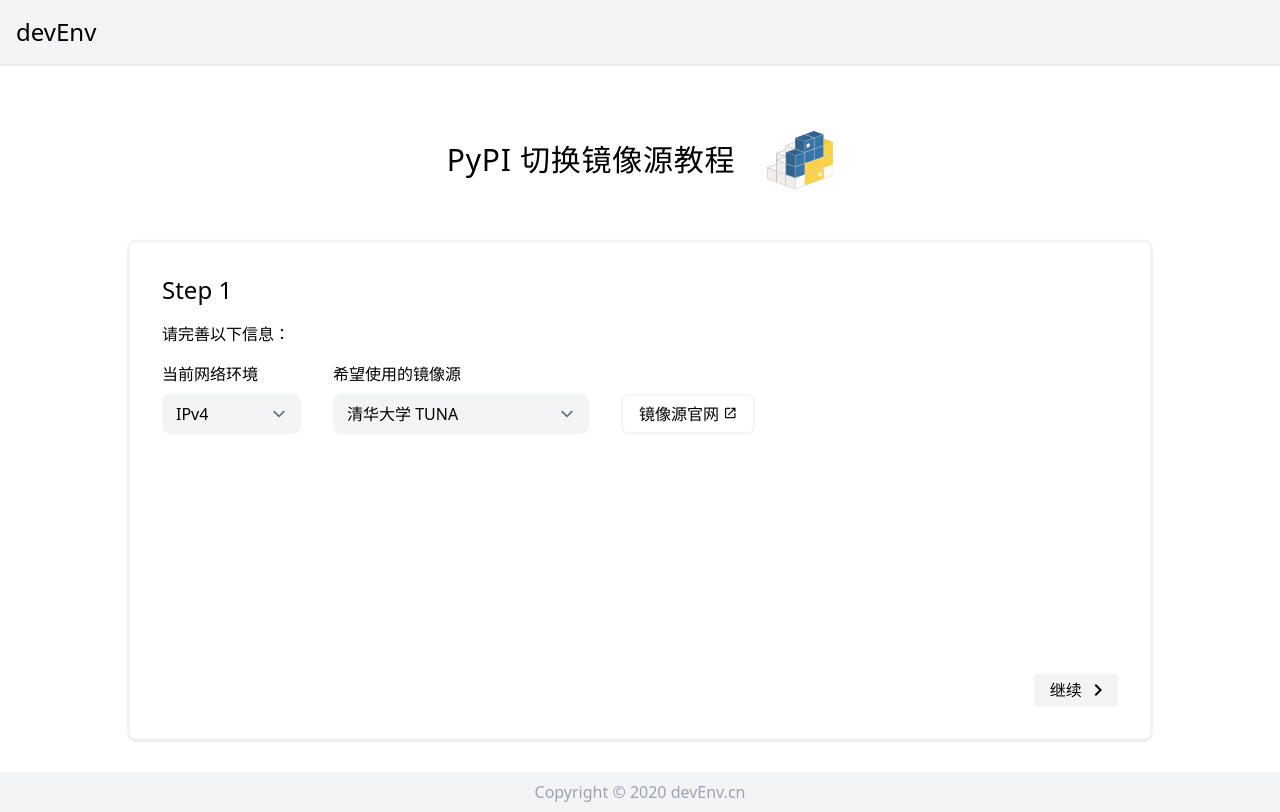
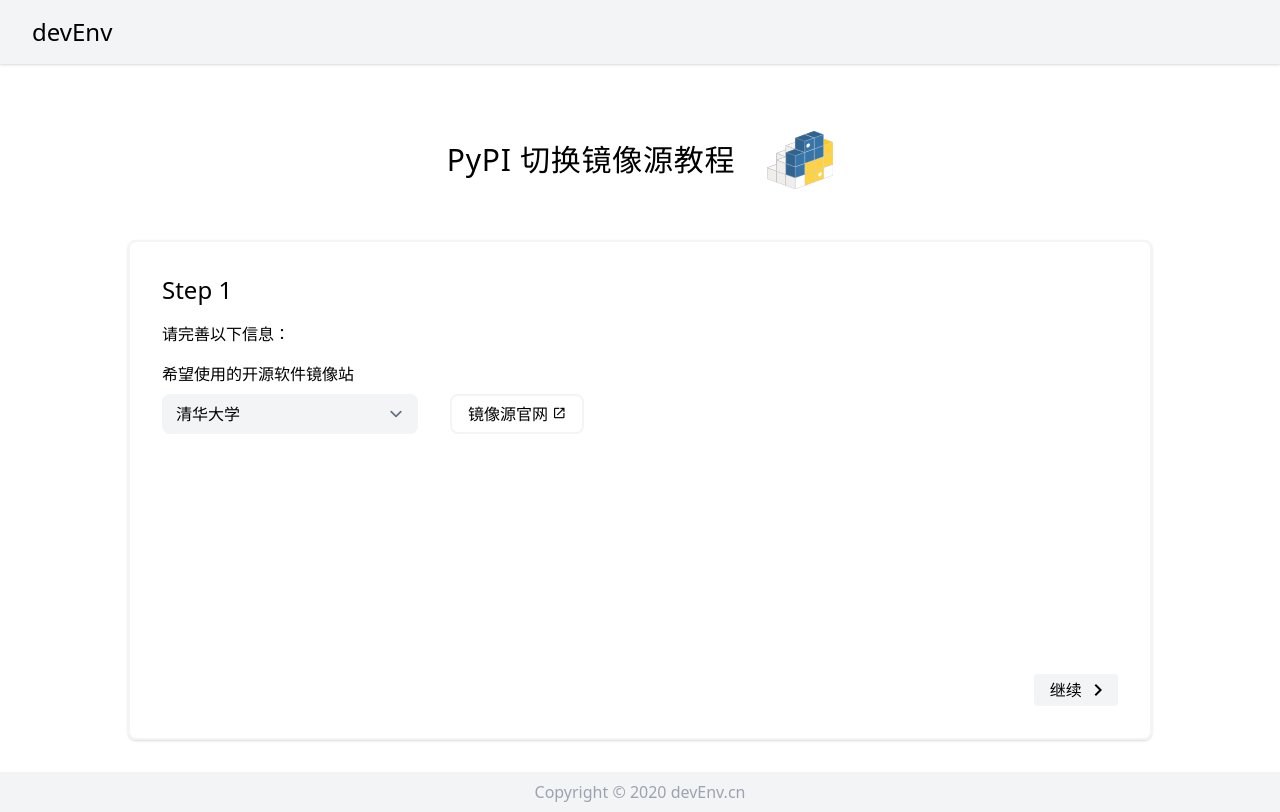
Before and after one commit to wtongze/devEnv, a Vue app: page /packages/pypi in a window 1280 px wide. Built offline with nearby package versions, Linux system fonts and the light colour scheme.

Commit message:
Extracting Select* component

```diff
--- a/src/App.vue
+++ b/src/App.vue
@@ -1,7 +1,7 @@
 <template>
   <div class="min-h-screen flex flex-col">
     <div class="bg-gray-100 shadow py-4">
-      <div class="container mx-auto px-4">
+      <div class="px-4 sm:px-8">
         <router-link to="/">
           <span class="text-2xl font-medium">devEnv</span>
         </router-link>
@@ -23,10 +23,10 @@
 </template>
 
 <script lang="ts">
-import { defineComponent } from 'vue';
+import { defineComponent } from "vue";
 
 export default defineComponent({
-  name: 'App',
+  name: "App",
 });
 </script>
 
--- /dev/null
+++ b/src/components/SelectMirror.vue
@@ -0,0 +1,47 @@
+<template>
+  <div class="select-mirror flex flex-wrap">
+    <div class="mr-8 mb-4">
+      <p class="mb-2 font-medium">希望使用的开源软件镜像站</p>
+      <select
+        class="w-auto md:w-64 select"
+        @change="$emit('update:modelValue', parseInt($event.target.value))"
+      >
+        <option
+          v-for="(mirror, index) in mirrors"
+          :key="mirror.name"
+          :value="index"
+          :selected="index === modelValue"
+        >
+          {{ mirror.name }}
+        </option>
+      </select>
+    </div>
+
+    <a
+      :href="mirrors[modelValue].website"
+      target="_blank"
+      class="self-end btn-outline rounded-lg py-3/2 mb-4"
+      >镜像源官网
+      <span class="material-icons align-baseline text-sm"> open_in_new </span>
+    </a>
+  </div>
+</template>
+
+<script lang="ts">
+import { defineComponent, PropType } from "vue";
+
+interface Mirror {
+  name: string;
+  website: string;
+  link: string;
+}
+
+export default defineComponent({
+  name: "SelectMirror",
+  props: {
+    modelValue: Number,
+    mirrors: Array as PropType<Mirror[]>,
+  },
+  emits: ["update:modelValue"],
+});
+</script>
--- /dev/null
+++ b/src/components/SelectNetwork.vue
@@ -0,0 +1,37 @@
+<template>
+  <div class="select-network">
+    <p class="mb-2 font-medium">当前网络环境</p>
+    <select
+      @change="$emit('update:modelValue', $event.target.value)"
+      class="select"
+    >
+      <option
+        v-for="network in networks"
+        :key="network"
+        :selected="network === modelValue"
+      >
+        {{ network }}
+      </option>
+    </select>
+  </div>
+</template>
+
+<script lang="ts">
+import { defineComponent } from "vue";
+
+export default defineComponent({
+  name: "SelectNetwork",
+  props: {
+    modelValue: {
+      type: String,
+      default: "IPv4",
+    },
+  },
+  emits: ["update:modelValue"],
+  data() {
+    return {
+      networks: ["IPv4", "IPv6", "IPv4 + IPv6"],
+    };
+  },
+});
+</script>
--- a/src/index.css
+++ b/src/index.css
@@ -33,6 +33,6 @@
   }
 
   .code {
-    @apply font-mono p-4 bg-gray-50 rounded-md text-sm overflow-x-auto whitespace-nowrap;
+    @apply font-mono p-4 bg-gray-50 text-gray-500 rounded-md text-sm overflow-x-auto whitespace-nowrap;
   }
 }
--- a/src/views/packages/PyPI.vue
+++ b/src/views/packages/PyPI.vue
@@ -9,43 +9,21 @@
       <guide-card-step :step="1">
         <h2 class="text-2xl mb-4">Step 1</h2>
         <p class="mb-4">请完善以下信息：</p>
-        <div class="flex flex-wrap">
-          <div class="mr-8 mb-4">
-            <p class="mb-2 font-medium">当前网络环境</p>
-            <select class="select">
-              <option value="IPv4">IPv4</option>
-              <option value="IPv6">IPv6</option>
-              <option value="IPv4+IPv6">IPv4 + IPv6</option>
-            </select>
-          </div>
-          <div class="mr-8 mb-4">
-            <p class="mb-2 font-medium">希望使用的镜像源</p>
-            <select class="w-auto md:w-64 select">
-              <option value="tsinghua">清华大学 TUNA</option>
-              <option value="IPv6">IPv6</option>
-              <option value="IPv4+IPv6">IPv4 + IPv6</option>
-            </select>
-          </div>
-          <div class="self-end btn-outline rounded-lg py-3/2 mb-4">
-            <a href="https://tuna.moe" target="_blank"
-              >镜像源官网
-              <span class="material-icons align-baseline text-sm">
-                open_in_new
-              </span>
-            </a>
-          </div>
-        </div>
+        <select-mirror
+          v-model="selectedMirror"
+          :mirrors="mirrors"
+        ></select-mirror>
       </guide-card-step>
       <guide-card-step :step="2">
         <h2 class="text-2xl mb-4">Step 2</h2>
         <p class="mb-2">打开命令行并执行以下命令：</p>
         <div class="code">
-          <p class="text-gray-500"># Python 2</p>
+          <p># Python 2</p>
           <p class="text-red-500">
             pip config set global.index-url https://tuna.moe
           </p>
           <br />
-          <p class="text-gray-500"># Python 3</p>
+          <p># Python 3</p>
           <p class="text-red-500">
             pip3 config set global.index-url https://tuna.moe
           </p>
@@ -56,19 +34,33 @@
 </template>
 
 <script lang="ts">
-import { defineComponent } from 'vue';
-import LOGO_PYPI from '../../assets/logos/pypi.svg';
-import TutorialTitle from '../../components/TutorialTitle.vue';
-import GuideCard from '../../components/GuideCard.vue';
-import GuideCardStep from '../../components/GuideCardStep.vue';
+import { defineComponent } from "vue";
+import TutorialTitle from "../../components/TutorialTitle.vue";
+import GuideCard from "../../components/GuideCard.vue";
+import GuideCardStep from "../../components/GuideCardStep.vue";
+import SelectMirror from "../../components/SelectMirror.vue";
+import LOGO_PYPI from "../../assets/logos/pypi.svg";
 
 export default defineComponent({
-  components: { TutorialTitle, GuideCard, GuideCardStep },
-  name: 'PyPI',
+  components: { TutorialTitle, GuideCard, GuideCardStep, SelectMirror },
+  name: "PyPI",
   data() {
     return {
       LOGO_PYPI,
       step: 1,
+      selectedMirror: 0,
+      mirrors: [
+        {
+          name: "清华大学",
+          website: "https://mirrors.tuna.tsinghua.edu.cn/",
+          link: "https://pypi.tuna.tsinghua.edu.cn/simple",
+        },
+        {
+          name: "北京外国语大学",
+          website: "https://mirrors.bfsu.edu.cn/",
+          link: "https://mirrors.bfsu.edu.cn/pypi/web/simple",
+        },
+      ],
     };
   },
 });
```
